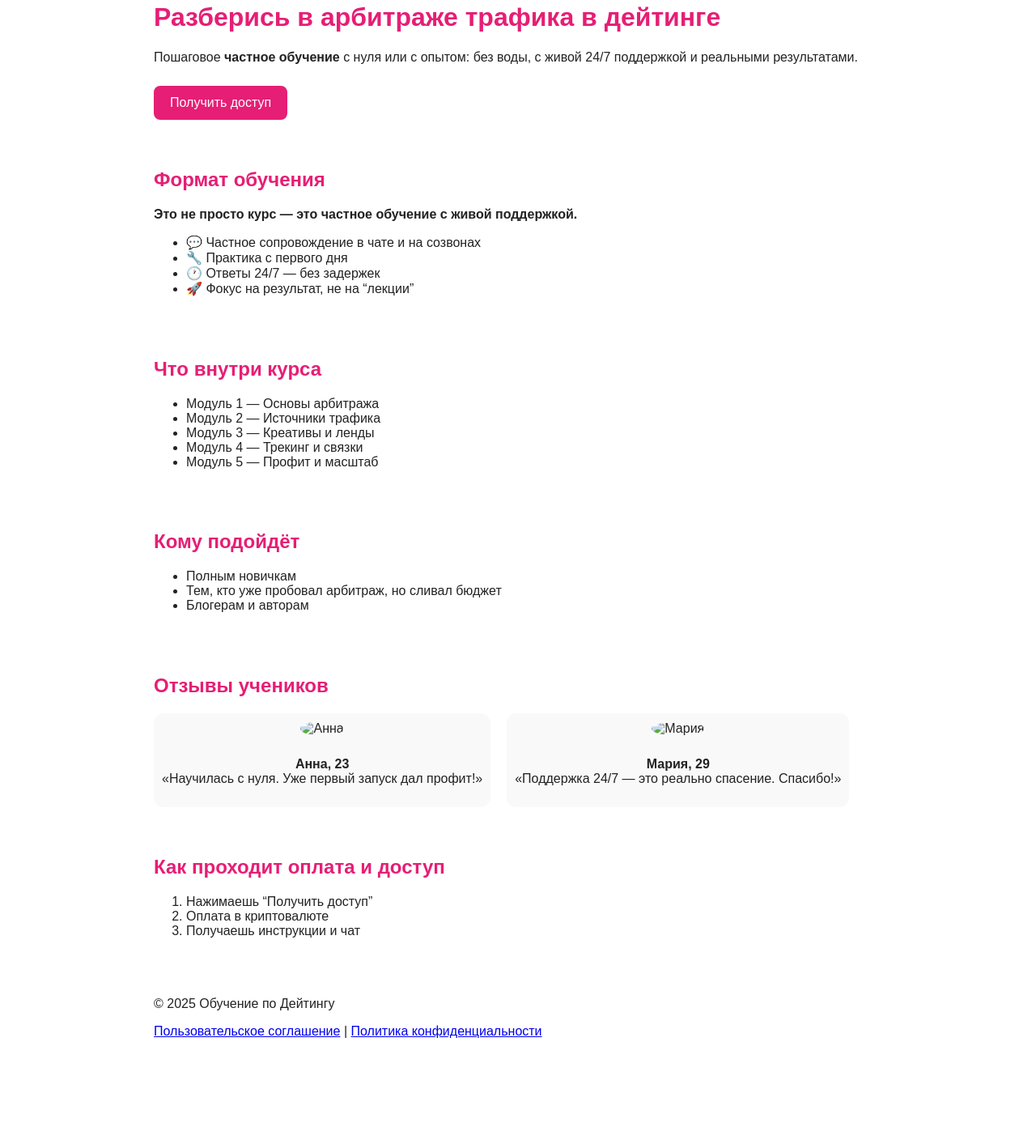
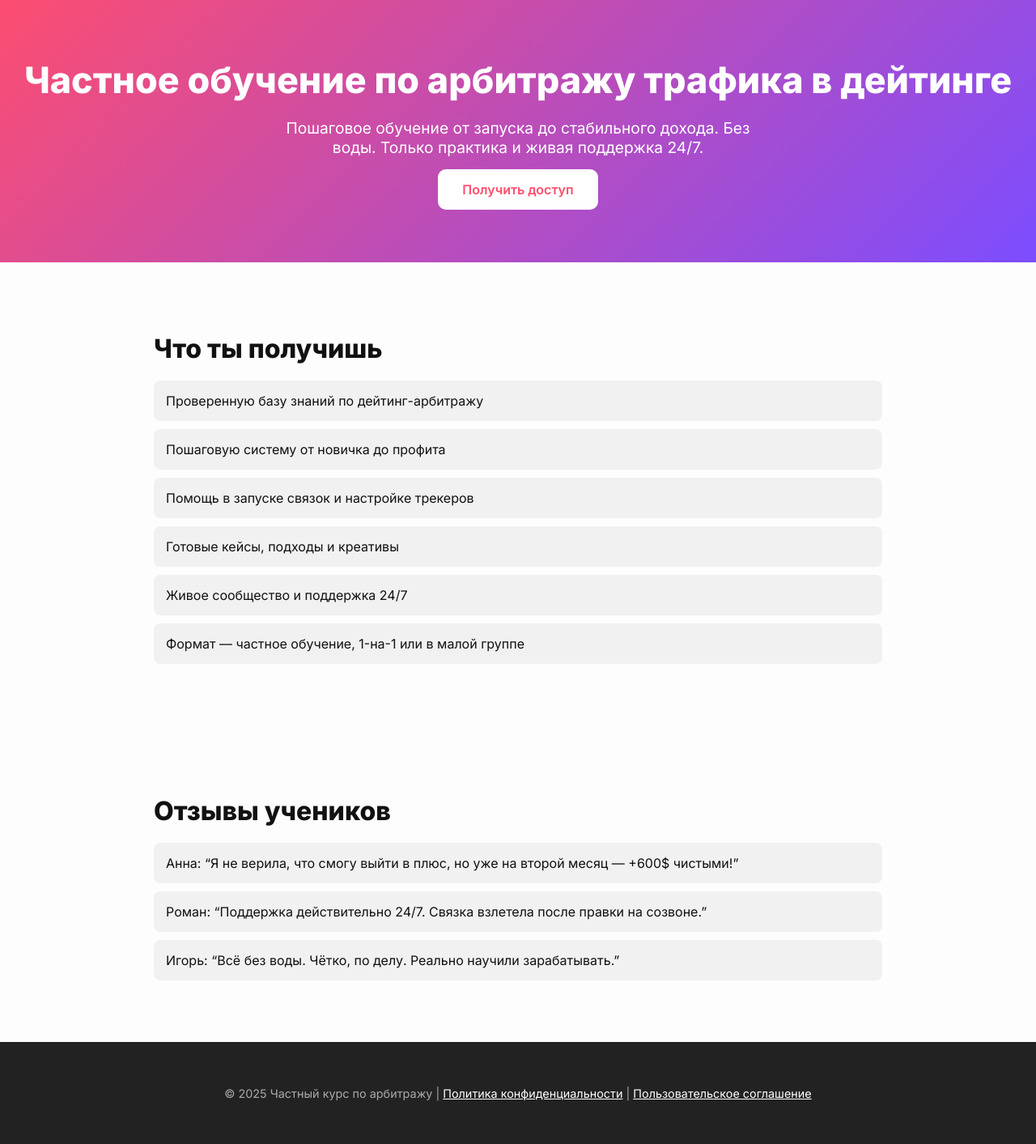
Before and after one commit to smernovaolya/dating-course, a plain HTML site: page index.html in a window 1280 px wide. Shown: the part 38-1451 px from the top of the page at 81% size. Before the commit the page ends 1341 px from the top, so only its background shows below. Drawn offline with Linux system fonts and the light colour scheme.

Commit message:
Add files via upload

```diff
--- a/index.html
+++ b/index.html
@@ -4,74 +4,100 @@
 <head>
   <meta charset="UTF-8" />
   <meta name="viewport" content="width=device-width, initial-scale=1.0" />
-  <title>Обучение по Дейтингу</title>
-  <link rel="stylesheet" href="style.css" />
+  <title>Частное обучение по арбитражу трафика в дейтинге</title>
+  <link href="https://fonts.googleapis.com/css2?family=Inter:wght@400;600;800&display=swap" rel="stylesheet">
+  <style>
+    body {
+      margin: 0;
+      font-family: 'Inter', sans-serif;
+      background: #fdfdfd;
+      color: #111;
+    }
+    header {
+      background: linear-gradient(135deg, #ff4d6d, #7c4dff);
+      color: white;
+      padding: 80px 20px;
+      text-align: center;
+    }
+    header h1 {
+      font-size: 2.8rem;
+      margin-bottom: 20px;
+    }
+    header p {
+      font-size: 1.2rem;
+      max-width: 600px;
+      margin: 0 auto 30px;
+    }
+    .cta-button {
+      background: white;
+      color: #ff4d6d;
+      padding: 15px 30px;
+      font-weight: 600;
+      border-radius: 10px;
+      text-decoration: none;
+      transition: all 0.3s ease;
+    }
+    .cta-button:hover {
+      background: #ffe9ed;
+    }
+    section {
+      padding: 60px 20px;
+      max-width: 900px;
+      margin: 0 auto;
+    }
+    section h2 {
+      font-size: 2rem;
+      margin-bottom: 20px;
+    }
+    ul {
+      list-style: none;
+      padding: 0;
+    }
+    ul li {
+      background: #f1f1f1;
+      margin: 10px 0;
+      padding: 15px;
+      border-radius: 8px;
+    }
+    footer {
+      background: #222;
+      color: #aaa;
+      text-align: center;
+      padding: 40px 20px;
+      font-size: 0.9rem;
+    }
+  </style>
 </head>
 <body>
   <header>
-    <h1>Разберись в арбитраже трафика в дейтинге</h1>
-    <p>Пошаговое <strong>частное обучение</strong> с нуля или с опытом: без воды, с живой 24/7 поддержкой и реальными результатами.</p>
-    <a href="#" class="btn">Получить доступ</a>
+    <h1>Частное обучение по арбитражу трафика в дейтинге</h1>
+    <p>Пошаговое обучение от запуска до стабильного дохода. Без воды. Только практика и живая поддержка 24/7.</p>
+    <a href="#" class="cta-button">Получить доступ</a>
   </header>
 
-  <section id="format">
-    <h2>Формат обучения</h2>
-    <p><strong>Это не просто курс — это частное обучение с живой поддержкой.</strong></p>
+  <section>
+    <h2>Что ты получишь</h2>
     <ul>
-      <li>💬 Частное сопровождение в чате и на созвонах</li>
-      <li>🔧 Практика с первого дня</li>
-      <li>🕐 Ответы 24/7 — без задержек</li>
-      <li>🚀 Фокус на результат, не на “лекции”</li>
+      <li>Проверенную базу знаний по дейтинг-арбитражу</li>
+      <li>Пошаговую систему от новичка до профита</li>
+      <li>Помощь в запуске связок и настройке трекеров</li>
+      <li>Готовые кейсы, подходы и креативы</li>
+      <li>Живое сообщество и поддержка 24/7</li>
+      <li>Формат — частное обучение, 1-на-1 или в малой группе</li>
     </ul>
   </section>
 
-  <section id="structure">
-    <h2>Что внутри курса</h2>
+  <section>
+    <h2>Отзывы учеников</h2>
     <ul>
-      <li>Модуль 1 — Основы арбитража</li>
-      <li>Модуль 2 — Источники трафика</li>
-      <li>Модуль 3 — Креативы и ленды</li>
-      <li>Модуль 4 — Трекинг и связки</li>
-      <li>Модуль 5 — Профит и масштаб</li>
+      <li>Анна: “Я не верила, что смогу выйти в плюс, но уже на второй месяц — +600$ чистыми!”</li>
+      <li>Роман: “Поддержка действительно 24/7. Связка взлетела после правки на созвоне.”</li>
+      <li>Игорь: “Всё без воды. Чётко, по делу. Реально научили зарабатывать.”</li>
     </ul>
   </section>
 
-  <section id="who">
-    <h2>Кому подойдёт</h2>
-    <ul>
-      <li>Полным новичкам</li>
-      <li>Тем, кто уже пробовал арбитраж, но сливал бюджет</li>
-      <li>Блогерам и авторам</li>
-    </ul>
-  </section>
-
-  <section id="reviews">
-    <h2>Отзывы учеников</h2>
-    <div class="slider">
-      <div class="slide">
-        <img src="review1.jpg" alt="Анна">
-        <p><strong>Анна, 23</strong><br>«Научилась с нуля. Уже первый запуск дал профит!»</p>
-      </div>
-      <div class="slide">
-        <img src="review2.jpg" alt="Мария">
-        <p><strong>Мария, 29</strong><br>«Поддержка 24/7 — это реально спасение. Спасибо!»</p>
-      </div>
-    </div>
-  </section>
-
-  <section id="payment">
-    <h2>Как проходит оплата и доступ</h2>
-    <ol>
-      <li>Нажимаешь “Получить доступ”</li>
-      <li>Оплата в криптовалюте</li>
-      <li>Получаешь инструкции и чат</li>
-    </ol>
-  </section>
-
   <footer>
-    <p>© 2025 Обучение по Дейтингу</p>
-    <a href="#">Пользовательское соглашение</a> |
-    <a href="#">Политика конфиденциальности</a>
+    <p>© 2025 Частный курс по арбитражу | <a href="#" style="color: #fff; text-decoration: underline;">Политика конфиденциальности</a> | <a href="#" style="color: #fff; text-decoration: underline;">Пользовательское соглашение</a></p>
   </footer>
 </body>
 </html>
```
